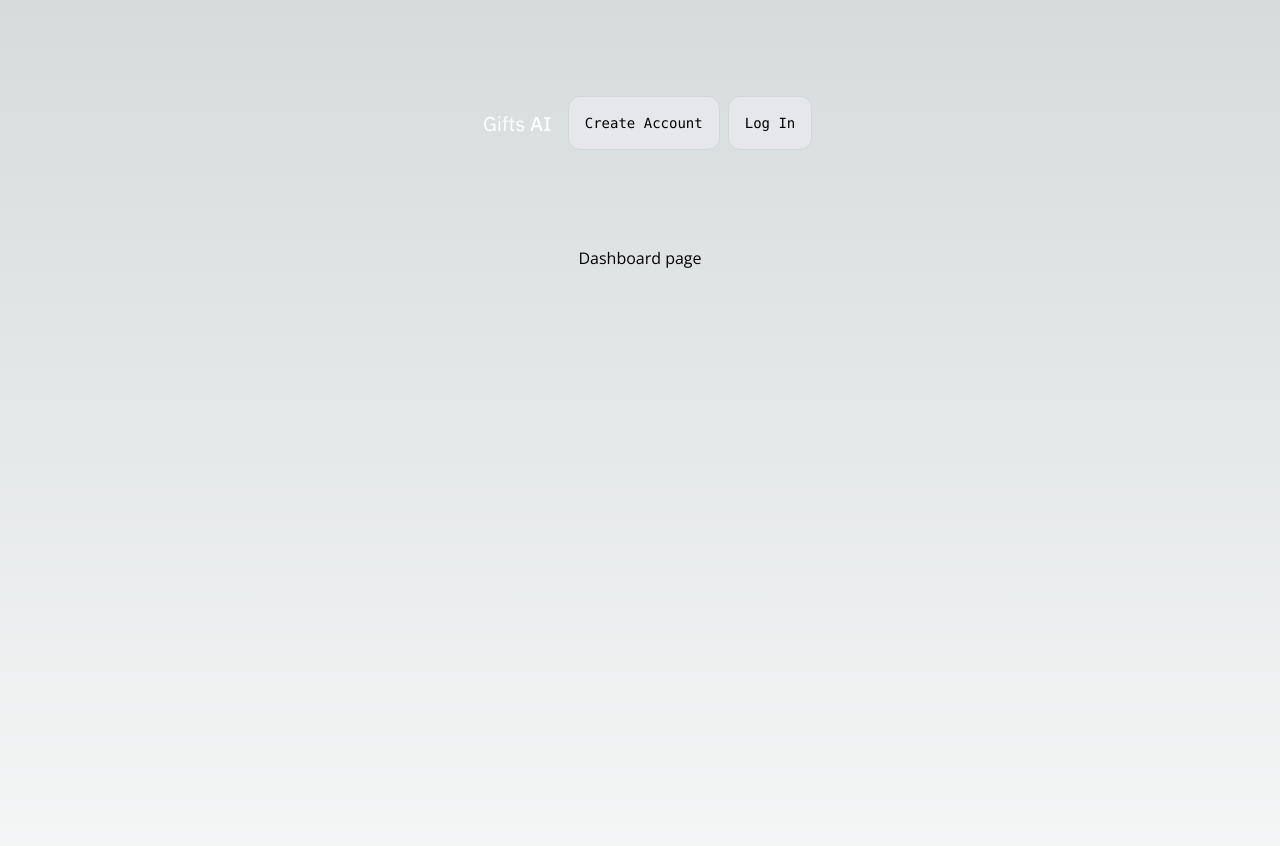
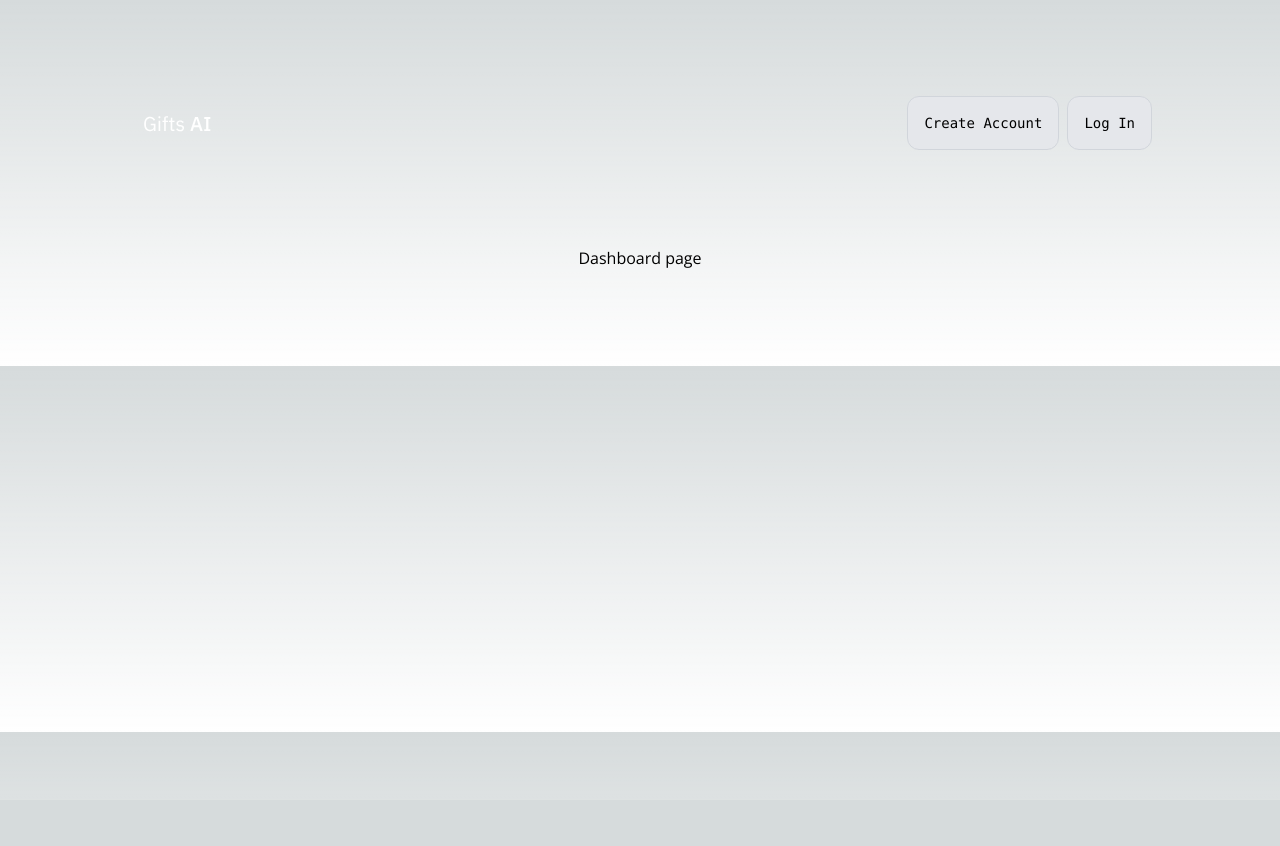
Before and after one commit to giftsAI/giftsAI, a Next.js app in the folder client/: page /dashboard in a window 1280 px wide. Shown: the top 846 px of the page. After the commit the page ends 800 px from the top, so only its background shows below. Built offline with nearby package versions, Linux system fonts and the light colour scheme.

Commit message:
adjusting headers to addition of login/logout and create account buttons

```diff
--- a/client/app/(login)/layout.tsx
+++ b/client/app/(login)/layout.tsx
@@ -1,6 +1,6 @@
-import Image from "next/image";
+import Image from 'next/image';
 
-export default function RootLayout({
+export default function LoginLayout({
   children,
 }: {
   children: React.ReactNode;
--- a/client/app/(main)/dashboard/page.tsx
+++ b/client/app/(main)/dashboard/page.tsx
@@ -1,5 +1,5 @@
 function Dashboard(): JSX.Element {
-  return <div className="flex min-h-screen flex-col items-center space-y-20">Dashboard page</div>;
+  return <div className="text-center lg:w-full lg:mb-0">Dashboard page</div>;
 }
 
 export default Dashboard;
--- /dev/null
+++ b/client/app/(main)/error-page/page.tsx
@@ -0,0 +1,5 @@
+function ErrorPage(): JSX.Element {
+  return <div className="text-center lg:w-full lg:mb-0">Error Page</div>;
+}
+
+export default ErrorPage;
--- a/client/app/(main)/layout.tsx
+++ b/client/app/(main)/layout.tsx
@@ -1,27 +1,33 @@
 'use client'
 
-import Image from "next/image";
-import Link from "next/link";
-import { useState, useEffect } from "react";
+import Image from 'next/image';
+import Link from 'next/link';
+import { useState, useEffect, createContext} from 'react';
 
-export default function RootLayout({
+export default function MainLayout({
   children,
 }: {
   children: React.ReactNode;
 }): JSX.Element {
   const [userData, setUserData] = useState<string>('');
+  const value : {
+    userData: string,
+    setUserData: (val: string) => void,
+  } = { userData, setUserData };
+  const UserContext = createContext(value);
 
   useEffect(() => {
-    const storedUserData = localStorage.getItem('userData');
+    const storedUserData: string | null = localStorage.getItem('userData');
     if (storedUserData) {
-      const parsedUserData = JSON.parse(storedUserData);
+      const parsedUserData: string = JSON.parse(storedUserData);
       setUserData(parsedUserData);
     }
+    console.log(storedUserData);
   }, []);
 
   return (
-    <main>
-      <header className="z-10 max-w-5xl w-full items-center justify-between font-mono text-sm lg:flex pb-24">
+    <main className="lg:max-w-5xl lg:w-full lg:mb-0">
+      <header className="z-10 w-full items-center justify-between font-mono text-sm lg:flex pb-24">
         <div className="fixed bottom-0 left-0 flex h-48 w-full items-end justify-center bg-gradient-to-t from-white via-white dark:from-black dark:via-black lg:static lg:h-auto lg:w-auto lg:bg-none space-y-40">
           <a
             className="pointer-events-none flex place-items-center gap-2 p-8 lg:pointer-events-auto lg:p-0"
@@ -60,7 +66,9 @@ export default function RootLayout({
           </div>
         )}
       </header>
-      {children}
+      <UserContext.Provider value={value}>
+        {children}
+      </UserContext.Provider>
     </main>
   );
 }
--- a/client/app/error-page/page.tsx
+++ /dev/null
@@ -1,5 +0,0 @@
-function ErrorPage(): JSX.Element {
-  return <>Error Page</>;
-}
-
-export default ErrorPage;
```
